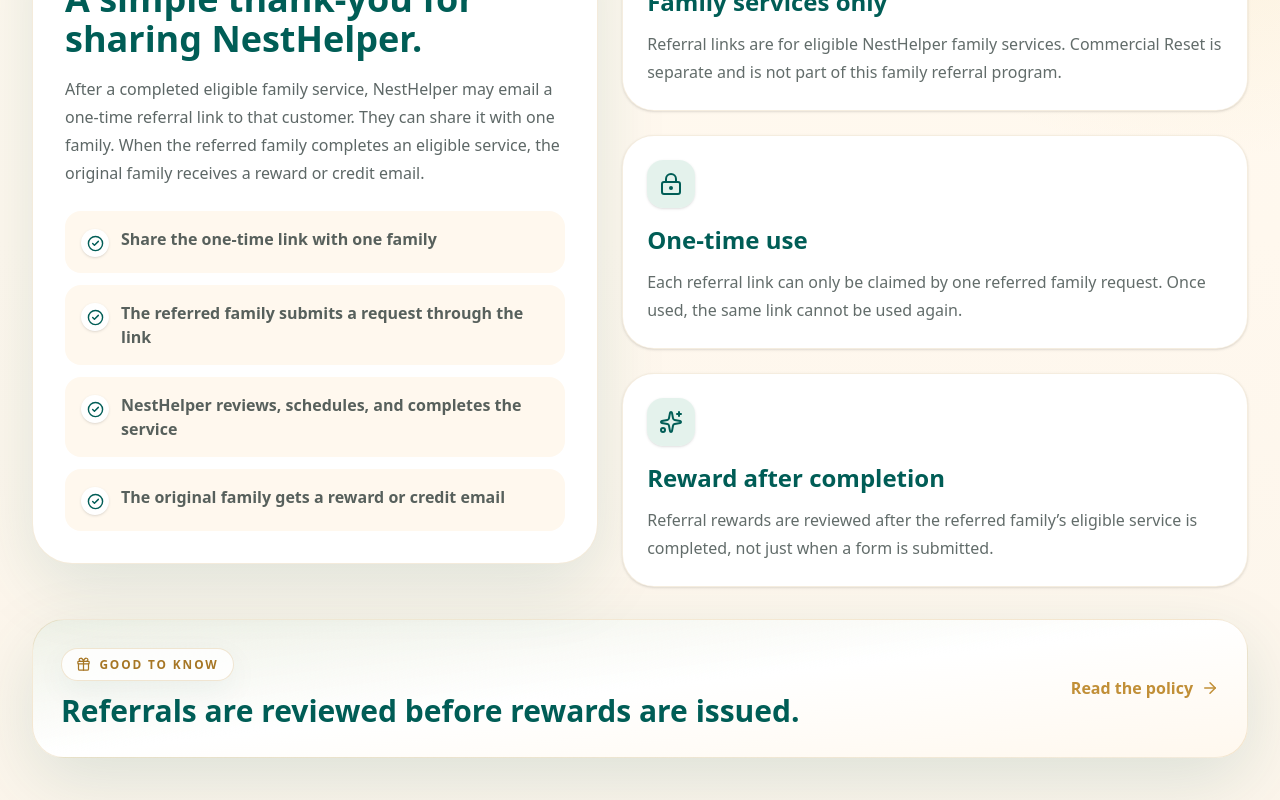
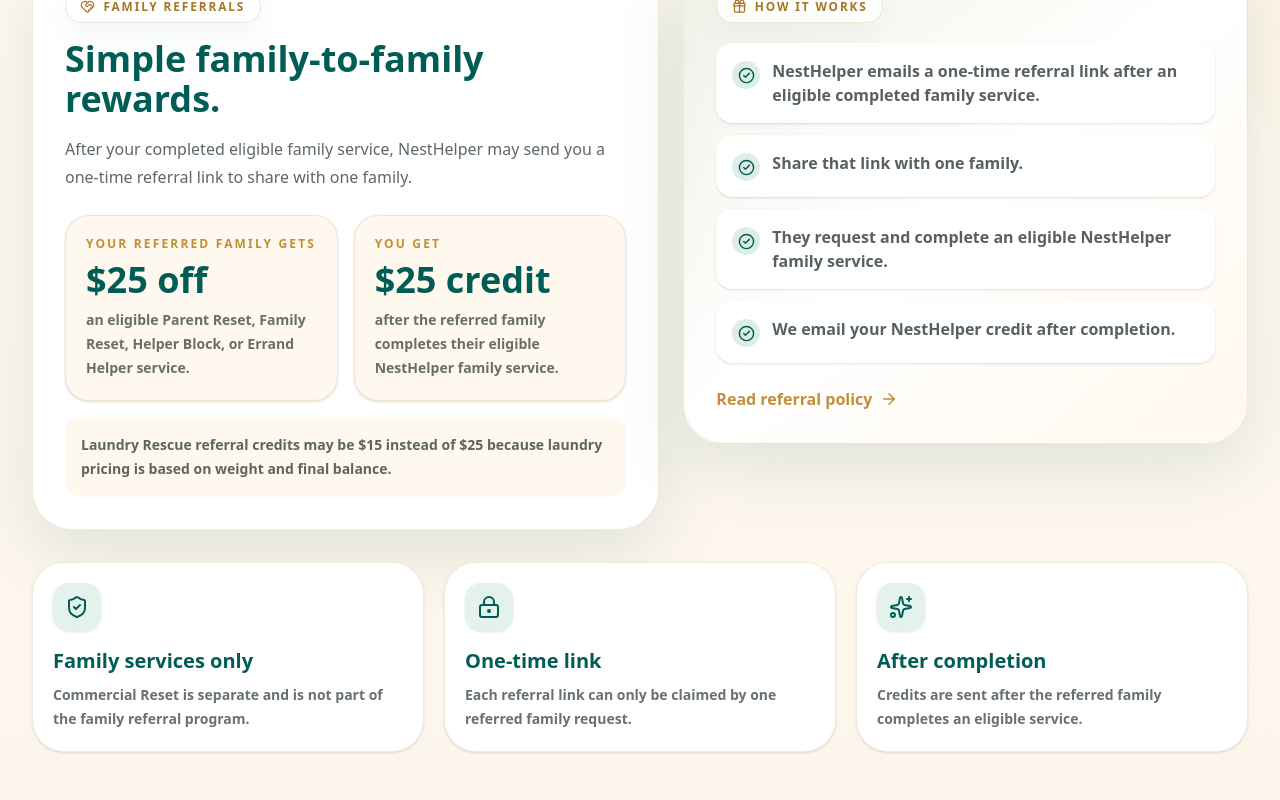
Before and after one commit to nesthelperwa-create/NestHelper, a Next.js app: page /referrals in a window 1280 px wide. Shown: the part 680-1480 px from the top of the page. Built offline with nearby package versions, Linux system fonts and the light colour scheme; no server answers.

Commit message:
Simplify public family referrals page

```diff
--- a/app/referrals/page.tsx
+++ b/app/referrals/page.tsx
@@ -14,8 +14,15 @@
 
 export const metadata = {
   title: "Family Referrals | NestHelper",
-  description: "A simple one-time NestHelper family referral link for eligible family services.",
+  description: "A simple NestHelper family referral program for eligible family services.",
 };
+
+const familySteps = [
+  "NestHelper emails a one-time referral link after an eligible completed family service.",
+  "Share that link with one family.",
+  "They request and complete an eligible NestHelper family service.",
+  "We email your NestHelper credit after completion.",
+];
 
 export default async function ReferralsPage({ searchParams }: ReferralsPageProps) {
   const params = await searchParams;
@@ -26,11 +33,11 @@
     <>
       <PageHero
         eyebrow="Family Referrals"
-        title={referralCode ? "Your referral link is ready." : "Family referrals, kept simple."}
+        title={referralCode ? "Your referral link is ready." : "Give a family a little help. Get a thank-you credit."}
         text={
           referralCode
-            ? "Share this page with one family. The family you send it to can tap the button below to request help with your referral attached."
-            : "NestHelper family referrals are one-time share links for eligible family services. Rewards are reviewed after the referred family completes their reset."
+            ? "Share this page with one family. If you received this link from a NestHelper customer, tap the button below to request help with the referral attached."
+            : "NestHelper family referrals are simple: your referred family gets money off, and you get a NestHelper credit after their eligible service is completed."
         }
         cta={false}
       />
@@ -51,7 +58,7 @@
                 <div className="rounded-3xl border border-nest-gold/18 bg-white p-5 shadow-sm">
                   <h3 className="text-xl font-black text-nest-teal">If you are sharing</h3>
                   <p className="mt-2 text-sm font-semibold leading-6 text-nest-ink/68">
-                    Send this page link to one family. After they complete an eligible NestHelper family service, we will email you about your thank-you credit.
+                    Send this page link to one family. After they complete an eligible family service, we will email you about your thank-you credit.
                   </p>
                 </div>
 
@@ -74,69 +81,88 @@
           </div>
         )}
 
-        <div className="grid gap-6 lg:grid-cols-[0.95fr_1.05fr] lg:items-start">
+        {!referralCode && (
+          <div className="grid gap-6 lg:grid-cols-[1fr_0.9fr] lg:items-start">
             <div className="rounded-[2.5rem] border border-nest-gold/18 bg-white p-6 shadow-soft sm:p-8">
               <p className="pill-label w-fit"><HeartHandshake size={15} /> Family Referrals</p>
-            <h2 className="mt-4 text-3xl font-black text-nest-teal sm:text-4xl">A simple thank-you for sharing NestHelper.</h2>
+              <h2 className="mt-4 text-3xl font-black text-nest-teal sm:text-4xl">Simple family-to-family rewards.</h2>
               <p className="mt-4 font-medium leading-7 text-nest-ink/72">
-              After a completed eligible family service, NestHelper may email a one-time referral link to that customer. They can share it with one family. When the referred family completes an eligible service, the original family receives a reward or credit email.
+                After your completed eligible family service, NestHelper may send you a one-time referral link to share with one family.
               </p>
-            <div className="mt-6 grid gap-3">
-              {[
-                "Share the one-time link with one family",
-                "The referred family submits a request through the link",
-                "NestHelper reviews, schedules, and completes the service",
-                "The original family gets a reward or credit email",
-              ].map((item) => (
-                <div key={item} className="flex gap-3 rounded-2xl bg-nest-cream p-4 font-black text-nest-ink/75">
-                  <span className="mt-0.5 flex h-7 w-7 shrink-0 items-center justify-center rounded-full bg-white text-nest-teal shadow-sm"><CheckCircle2 size={17} /></span>
+
+              <div className="mt-6 grid gap-4 sm:grid-cols-2">
+                <RewardCard
+                  eyebrow="Your referred family gets"
+                  amount="$25 off"
+                  text="an eligible Parent Reset, Family Reset, Helper Block, or Errand Helper service."
+                />
+                <RewardCard
+                  eyebrow="You get"
+                  amount="$25 credit"
+                  text="after the referred family completes their eligible NestHelper family service."
+                />
+              </div>
+
+              <div className="mt-4 rounded-2xl bg-nest-cream p-4 text-sm font-black leading-6 text-nest-ink/72">
+                Laundry Rescue referral credits may be $15 instead of $25 because laundry pricing is based on weight and final balance.
+              </div>
+            </div>
+
+            <div className="rounded-[2.5rem] border border-nest-gold/18 bg-gradient-to-br from-nest-mint/25 via-white to-nest-cream p-6 shadow-soft sm:p-8">
+              <p className="pill-label w-fit"><Gift size={15} /> How it works</p>
+              <div className="mt-5 grid gap-3">
+                {familySteps.map((item) => (
+                  <div key={item} className="flex gap-3 rounded-2xl bg-white p-4 font-black text-nest-ink/75 shadow-sm">
+                    <span className="mt-0.5 flex h-7 w-7 shrink-0 items-center justify-center rounded-full bg-nest-mint/60 text-nest-teal"><CheckCircle2 size={17} /></span>
                     <span>{item}</span>
                   </div>
                 ))}
               </div>
+              <Link href="/policies/referral-program-policy" className="mt-6 inline-flex items-center gap-2 font-black text-nest-gold transition hover:gap-3 hover:text-nest-teal">
+                Read referral policy <ArrowRight size={18} />
+              </Link>
             </div>
+          </div>
+        )}
 
-          <div className="grid gap-6">
+        <div className="mt-8 grid gap-5 md:grid-cols-3">
           <InfoCard
             icon={<ShieldCheck className="h-6 w-6" />}
             title="Family services only"
-              text="Referral links are for eligible NestHelper family services. Commercial Reset is separate and is not part of this family referral program."
+            text="Commercial Reset is separate and is not part of the family referral program."
           />
           <InfoCard
             icon={<LockKeyhole className="h-6 w-6" />}
-              title="One-time use"
-              text="Each referral link can only be claimed by one referred family request. Once used, the same link cannot be used again."
+            title="One-time link"
+            text="Each referral link can only be claimed by one referred family request."
           />
           <InfoCard
             icon={<Sparkles className="h-6 w-6" />}
-              title="Reward after completion"
-              text="Referral rewards are reviewed after the referred family’s eligible service is completed, not just when a form is submitted."
+            title="After completion"
+            text="Credits are sent after the referred family completes an eligible service."
           />
-          </div>
-        </div>
-
-        <div className="mt-8 rounded-[2rem] border border-nest-gold/18 bg-gradient-to-br from-nest-mint/25 via-white to-nest-cream p-6 shadow-soft sm:p-7">
-          <div className="flex flex-col gap-4 sm:flex-row sm:items-center sm:justify-between">
-            <div>
-              <p className="pill-label w-fit"><Gift size={15} /> Good to know</p>
-              <h2 className="mt-3 text-2xl font-black text-nest-teal sm:text-3xl">Referrals are reviewed before rewards are issued.</h2>
-            </div>
-            <Link href="/policies/referral-program-policy" className="inline-flex items-center gap-2 font-black text-nest-gold transition hover:gap-3 hover:text-nest-teal">
-              Read the policy <ArrowRight size={18} />
-            </Link>
-          </div>
         </div>
       </section>
     </>
   );
 }
 
-function InfoCard({ icon, title, text }: { icon: ReactNode; title: string; text: string }) {
+function RewardCard({ eyebrow, amount, text }: { eyebrow: string; amount: string; text: string }) {
   return (
-    <div className="rounded-[2rem] border border-nest-gold/16 bg-white p-6 shadow-sm transition hover:-translate-y-0.5 hover:shadow-soft">
-      <div className="mb-4 inline-flex rounded-2xl bg-nest-mint/45 p-3 text-nest-teal shadow-sm">{icon}</div>
-      <h3 className="text-2xl font-black text-nest-teal">{title}</h3>
-      <p className="mt-3 font-medium leading-7 text-nest-ink/70">{text}</p>
+    <div className="rounded-3xl border border-nest-gold/18 bg-nest-cream p-5 shadow-sm">
+      <p className="text-xs font-black uppercase tracking-[0.18em] text-nest-gold">{eyebrow}</p>
+      <p className="mt-2 text-4xl font-black text-nest-teal">{amount}</p>
+      <p className="mt-2 text-sm font-semibold leading-6 text-nest-ink/68">{text}</p>
     </div>
   );
 }
+
+function InfoCard({ icon, title, text }: { icon: ReactNode; title: string; text: string }) {
+  return (
+    <div className="rounded-[2rem] border border-nest-gold/16 bg-white p-5 shadow-sm transition hover:-translate-y-0.5 hover:shadow-soft">
+      <div className="mb-4 inline-flex rounded-2xl bg-nest-mint/45 p-3 text-nest-teal shadow-sm">{icon}</div>
+      <h3 className="text-xl font-black text-nest-teal">{title}</h3>
+      <p className="mt-2 text-sm font-semibold leading-6 text-nest-ink/68">{text}</p>
+    </div>
+  );
+}
```
Lines whose indentation alone changed are shown as unchanged.
